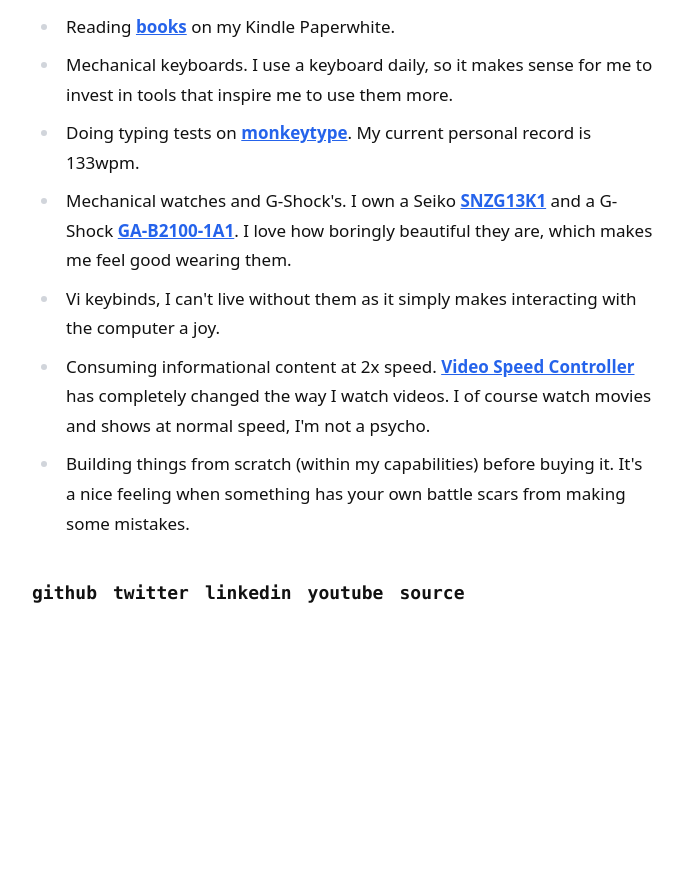
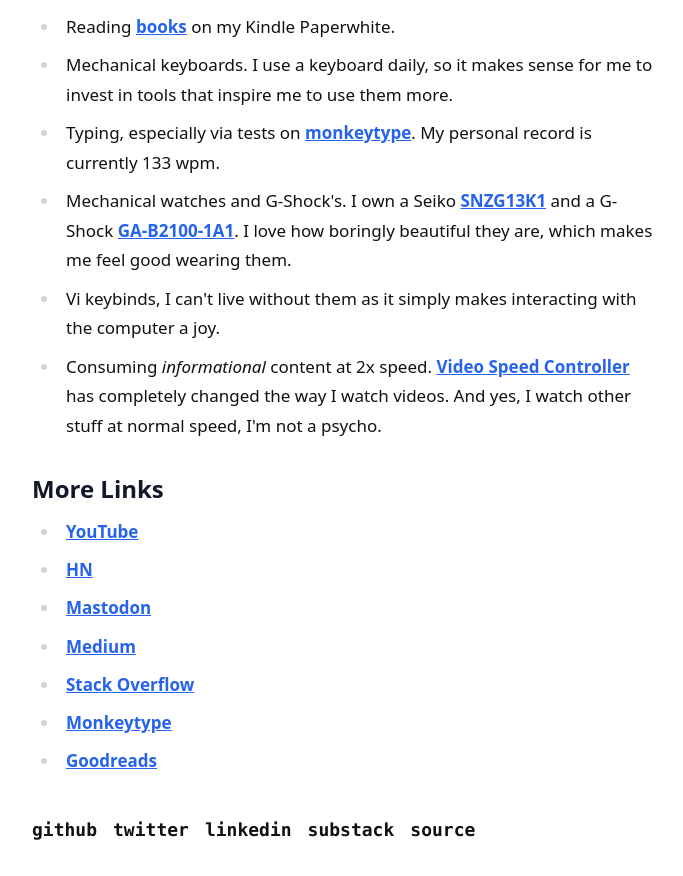
Before and after one commit to pzrsa/parsam.io, a Next.js app: page /about in a window 1280 px wide. Shown: the part 526-1402 px from the top of the page, without its empty margins (296-979 px from the left). Before the commit the page ends 1165 px from the top, so only its background shows below. Built offline with nearby package versions, Linux system fonts and the light colour scheme.

Commit message:
update about page with more links

```diff
--- a/components/Footer.tsx
+++ b/components/Footer.tsx
@@ -1,9 +1,9 @@
-interface FooterProps {
+interface FooterItemProps {
   href: string;
   name: string;
 }
 
-const FooterItem: React.FC<FooterProps> = ({ href, name }) => {
+const FooterItem: React.FC<FooterItemProps> = ({ href, name }) => {
   return (
     <a
       className="font-mono font-bold text-md sm:text-lg  hover:text-neutral-500 dark:hover:text-neutral-400 transition-all"
@@ -25,7 +25,7 @@ const Footer = () => {
         href="https://www.linkedin.com/in/parsamesgarha/"
         name="linkedin"
       />
-      <FooterItem href="https://www.youtube.com/@pzrsa" name="youtube" />
+      <FooterItem href="https://parsam.substack.com/" name="substack" />
       <FooterItem href="https://github.com/pzrsa/parsam.io" name="source" />
     </footer>
   );
--- a/pages/about.tsx
+++ b/pages/about.tsx
@@ -87,7 +87,7 @@ export default function About() {
               for me to invest in tools that inspire me to use them more.
             </li>
             <li>
-              Doing typing tests on{" "}
+              Typing, especially via tests on{" "}
               <a
                 href="https://monkeytype.com/profile/pzrsa"
                 rel="prefetch noreferrer"
@@ -95,7 +95,7 @@ export default function About() {
               >
                 monkeytype
               </a>
-              . My current personal record is 133wpm.
+              . My personal record is currently 133 wpm.
             </li>
             <li>
               Mechanical watches and G-Shock&apos;s. I own a Seiko{" "}
@@ -118,7 +118,7 @@ export default function About() {
               interacting with the computer a joy.
             </li>
             <li>
-              Consuming informational content at 2x speed.{" "}
+              Consuming <i>informational</i> content at 2x speed.{" "}
               <a
                 href="https://chrome.google.com/webstore/detail/video-speed-controller/nffaoalbilbmmfgbnbgppjihopabppdk?hl=en"
                 rel="prefetch noreferrer"
@@ -126,17 +126,55 @@ export default function About() {
               >
                 Video Speed Controller
               </a>{" "}
-              has completely changed the way I watch videos. I of course watch
-              movies and shows at normal speed, I&apos;m not a psycho.
+              has completely changed the way I watch videos. And yes, I watch
+              other stuff at normal speed, I&apos;m not a psycho.
             </li>
+          </ul>
+        </div>
+        <div>
+          <h2 className="text-2xl font-bold mb-3 mt-8">More Links</h2>
+          <ul>
+            <LinkItem href="https://www.youtube.com/@pzrsa" name="YouTube" />
+            <LinkItem
+              href="https://news.ycombinator.com/user?id=pzrsa"
+              name="HN"
+            />
             <li>
-              Building things from scratch (within my capabilities) before
-              buying it. It&apos;s a nice feeling when something has your own
-              battle scars from making some mistakes.
+              <a
+                rel="prefetch noreferrer me"
+                href="https://mastodon.social/@pzrsa"
+              >
+                Mastodon
+              </a>
             </li>
+            <LinkItem href="https://medium.com/@pzrsa" name="Medium" />
+            <LinkItem
+              href="https://stackoverflow.com/users/14889706/pzrsa"
+              name="Stack Overflow"
+            />
+            <LinkItem
+              href="https://monkeytype.com/profile/pzrsa"
+              name="Monkeytype"
+            />
+            <LinkItem href="https://www.goodreads.com/pzrsa" name="Goodreads" />
           </ul>
         </div>
       </div>
     </>
   );
 }
+
+interface LinkItemProps {
+  href: string;
+  name: string;
+}
+
+const LinkItem: React.FC<LinkItemProps> = ({ href, name }) => {
+  return (
+    <li>
+      <a href={href} rel="prefetch noreferrer" target="_blank">
+        {name}
+      </a>
+    </li>
+  );
+};
```
